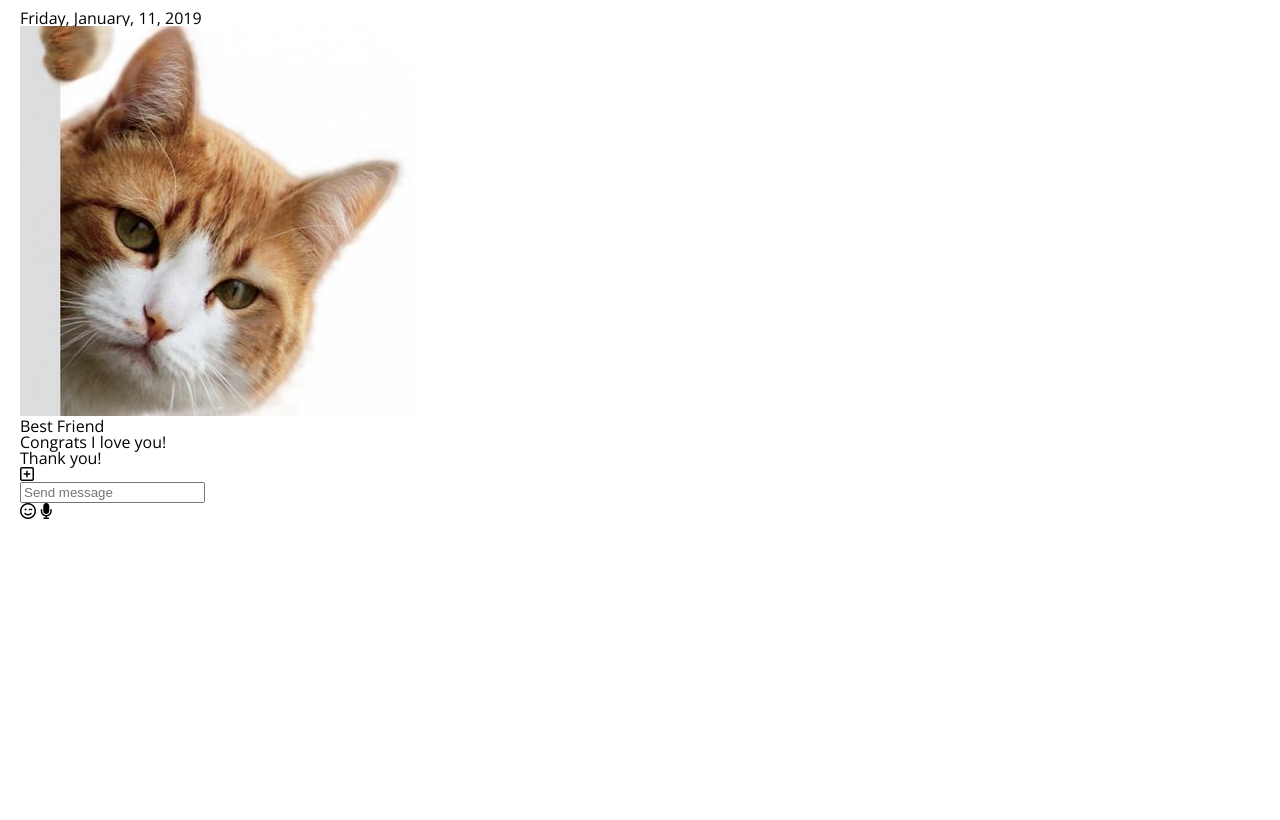
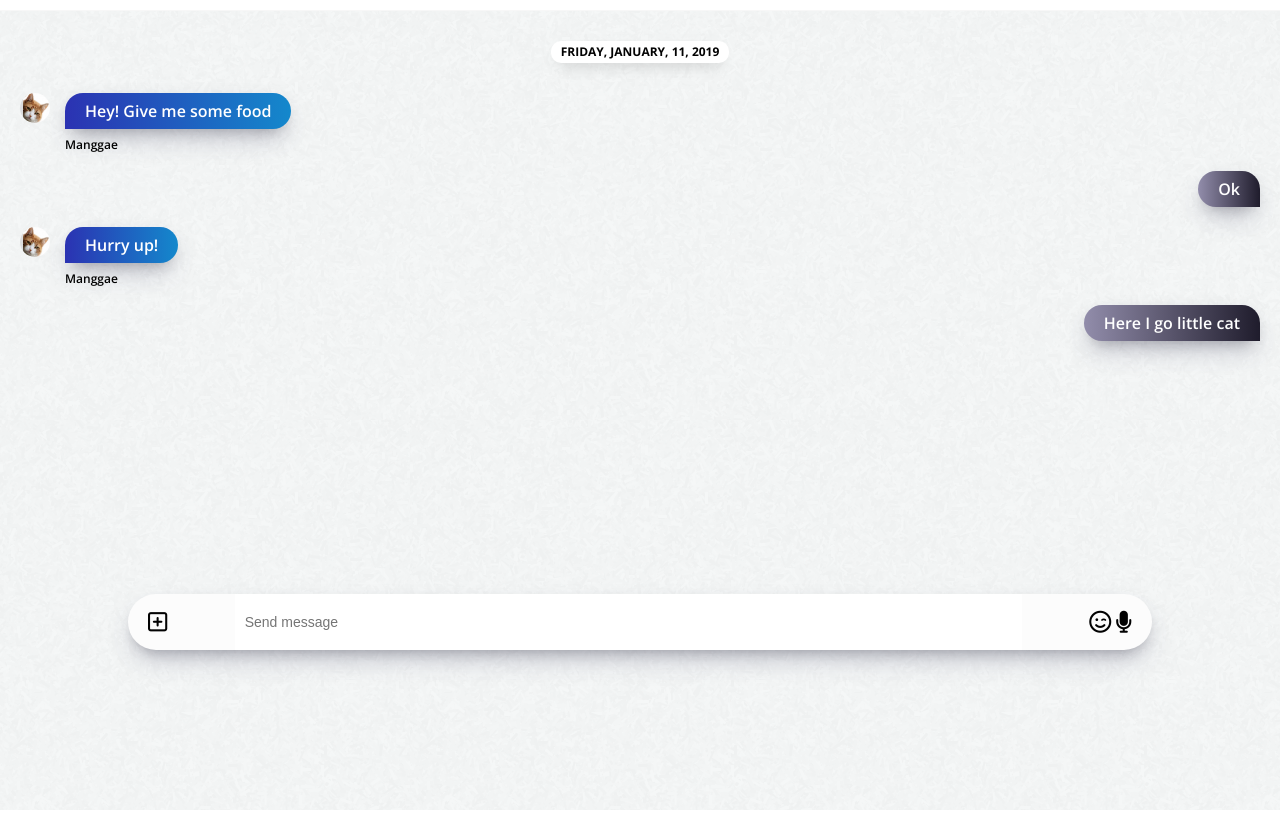
Before and after one commit to erin05/kakao-clone-v2, a plain HTML site: page chat.html in a window 1280 px wide. Shown: the part 100-920 px from the top of the page. Before the commit the page ends 800 px from the top, so only its background shows below. Drawn offline with nearby package versions, Linux system fonts and the light colour scheme.

Commit message:
0517
0517

```diff
--- a/chat.html
+++ b/chat.html
@@ -10,7 +10,7 @@
     <link rel="stylesheet" href="css/styles.css" />
     <title>Chat | kakao clone</title>
   </head>
-  <body>
+  <body class="chats-body">
     <div class="status-bar">
       <div class="status-bar__column">
         <span class="status-bar__clock">13:54</span>
@@ -28,7 +28,7 @@
         <a href="index.html" class="header__back-btn">
           <i class="fas fa-arrow-left"></i>
         </a>
-        <h1 class="header__title">Best Friend</h1>
+        <h1 class="header__title">Manggae</h1>
       </div>
       <span class="header__header-column">
         <span class="header__icon">
@@ -39,25 +39,41 @@
         </span>
       </span>
     </header>
-    <main class="chat">
+    <main class="chat-screen">
       <ul class="chat__messages">
         <span class="chat__timestamp">Friday, January, 11, 2019</span>
         <li class="incoming-message message">
           <img src="images/cat.JPG" class="g-avatar message__avatar" />
           <div class="message__content">
-            <span class="message__author">Best Friend</span>
-            <div class="message__bubble">
-              Congrats I love you!
-            </div>
+            <span class="message__bubble">
+              Hey! Give me some food
+            </span>
+            <span class="message__author">Manggae</span>
           </div>
           <span class="message__timestamp"></span>
         </li>
+        <li class="sent-message message">
+          <div class="message__content">
+            <span class="message__bubble">
+              Ok
+            </span>
+          </div>
+        </li>
         <li class="incoming-message message">
+          <img src="images/cat.JPG" class="g-avatar message__avatar" />
+          <div class="message__content">
+            <span class="message__bubble">
+              Hurry up!
+            </span>
+            <span class="message__author">Manggae</span>
+          </div>
           <span class="message__timestamp"></span>
+        </li>
+        <li class="sent-message message">
           <div class="message__content">
-            <div class="message__bubble">
-              Thank you!
-            </div>
+            <span class="message__bubble">
+              Here I go little cat
+            </span>
           </div>
         </li>
       </ul>
--- /dev/null
+++ b/css/chat.css
@@ -0,0 +1,118 @@
+.chats-body {
+  padding: 10px 0px;
+}
+
+.chats-body .header,
+.chats-body .status-bar {
+  padding: 0px 20px;
+}
+
+.chat-screen {
+  background-image: url("../images/chatbg.png");
+  min-height: 100vh;
+}
+.chat__write {
+  position: fixed;
+  bottom: 50px;
+  width: 80%;
+  margin: 0 auto;
+  left: 0;
+  right: 0;
+  display: flex;
+  align-items: center;
+  background-color: #fcfcfc;
+  padding: 0px 20px;
+  border-radius: 40px;
+  box-shadow: 0 13px 27px -5px rgba(50, 50, 93, 0.25),
+    0 8px 16px -8px rgba(0, 0, 0, 0.3), 0 -6px 16px -6px rgba(0, 0, 0, 0.025);
+  justify-content: space-between;
+}
+
+.chat__write i {
+  font-size: 22px;
+}
+
+.chat__write-column:nth-child(2) {
+  width: 80%;
+}
+
+.chat__write-column input {
+  padding: 20px 10px;
+  width: 100%;
+  border: none;
+  font-size: 14px;
+}
+
+.chat__write-column input:focus {
+  outline: none;
+}
+
+.chat-screen .chat__messages {
+  border-top: 1px solid #f7f7f7;
+  display: flex;
+  flex-direction: column;
+  align-items: center;
+  justify-content: center;
+  padding: 0px 20px;
+  padding-top: 30px;
+}
+
+.chat__messages .chat__timestamp {
+  background-color: white;
+  font-size: 12px;
+  padding: 5px 10px;
+  border-radius: 10px;
+  margin-bottom: 30px;
+  box-shadow: rgba(0, 0, 0, 0.3) 0px 8px 16px -8px,
+    rgba(0, 0, 0, 0.024) 0px -6px 16px -6px;
+  text-transform: uppercase;
+  font-weight: 700;
+}
+
+.message {
+  display: flex;
+  align-items: flex-start;
+  margin-bottom: 20px;
+}
+
+.incoming-message {
+  align-self: flex-start;
+}
+
+.sent-message {
+  align-self: flex-end;
+}
+
+.incoming-message img {
+  width: 30px;
+  border-radius: 15px;
+  margin-right: 15px;
+}
+
+.message .message__bubble {
+  background-color: white;
+  box-shadow: 0 13px 27px -5px rgba(50, 50, 93, 0.25),
+    0 8px 16px -8px rgba(0, 0, 0, 0.3), 0 -6px 16px -6px rgba(0, 0, 0, 0.025);
+  padding: 10px 20px;
+  border-radius: 20px;
+  display: block;
+  color: white;
+  font-weight: 600;
+}
+
+.incoming-message .message__author {
+  margin-top: 10px;
+  display: block;
+  font-weight: 600;
+  font-size: 12px;
+}
+
+.incoming-message .message__bubble {
+  border-bottom-left-radius: 0px;
+  background-image: linear-gradient(to right, #2b32b2, #1488cc);
+}
+
+.sent-message .message__bubble {
+  border-bottom-right-radius: 0px;
+  background-image: linear-gradient(to left, #1f1c2c, #928dab);
+}
--- /dev/null
+++ b/css/settings.css
@@ -0,0 +1,22 @@
+.settings .settings__sections {
+  padding-top: 30px;
+  border-top: 1px solid #f7f7f7;
+}
+
+.settings__setting .settings__icon {
+  font-size: 20px;
+  margin-right: 20px;
+}
+
+.settings__setting .settings__title {
+  font-size: 22px;
+  font-weight: 300;
+}
+
+.settings .settings__setting {
+  margin-bottom: 30px;
+}
+
+.settings .settings__setting:last-child {
+  margin-bottom: 0;
+}
--- a/css/styles.css
+++ b/css/styles.css
@@ -6,7 +6,9 @@
 @import "friends.css";
 @import "find.css";
 @import "more.css";
-@import url("https://fonts.googleapis.com/css2?family=Open+Sans:wght@400;600;700&display=swap");
+@import "settings.css";
+@import "chat.css";
+@import url("https://fonts.googleapis.com/css2?family=Open+Sans:wght@400;500;600;700;300&display=swap");
 
 * {
   box-sizing: border-box;
```
Also changed, not shown: friends.html (+3 -3 lines), index.html (+4 -4 lines), settings.html (+2 -2 lines), images/chatbg.png (added).
